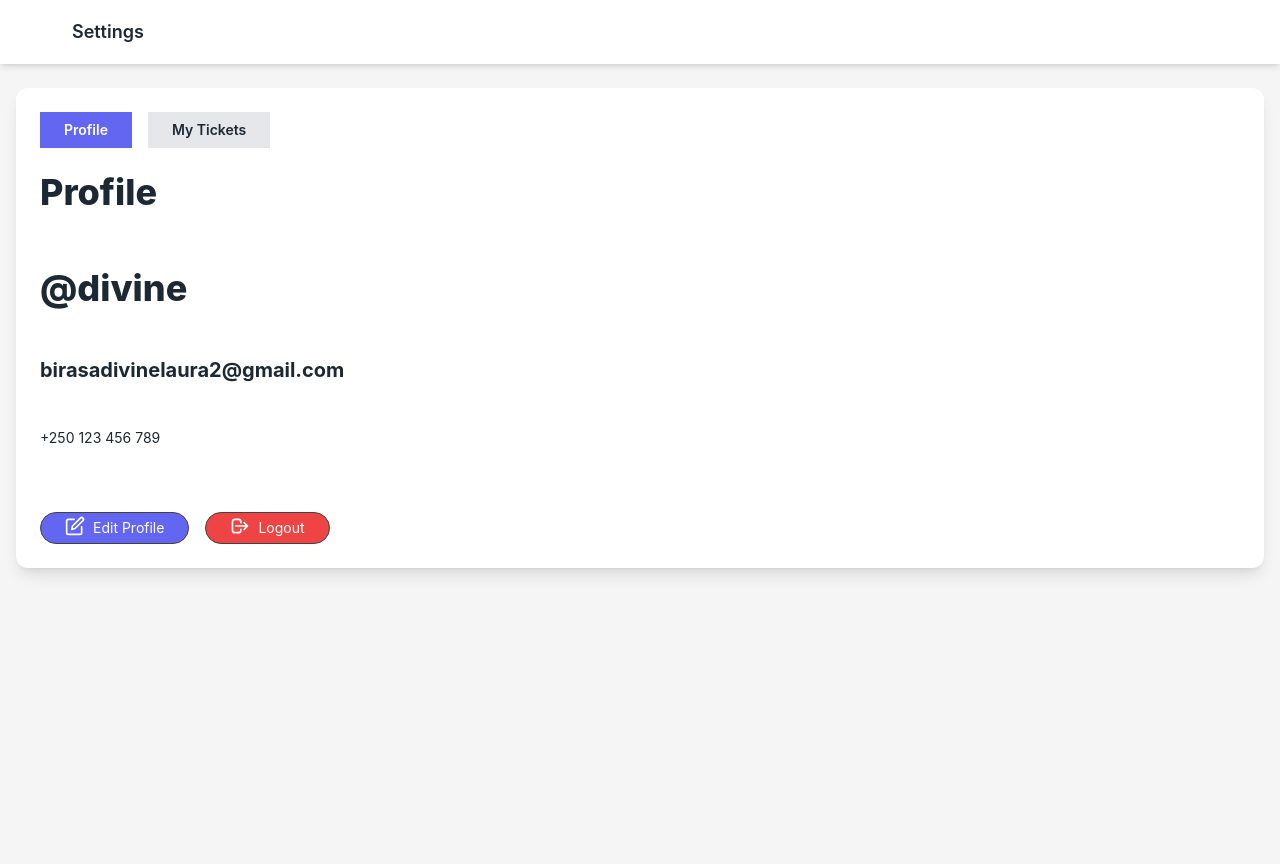
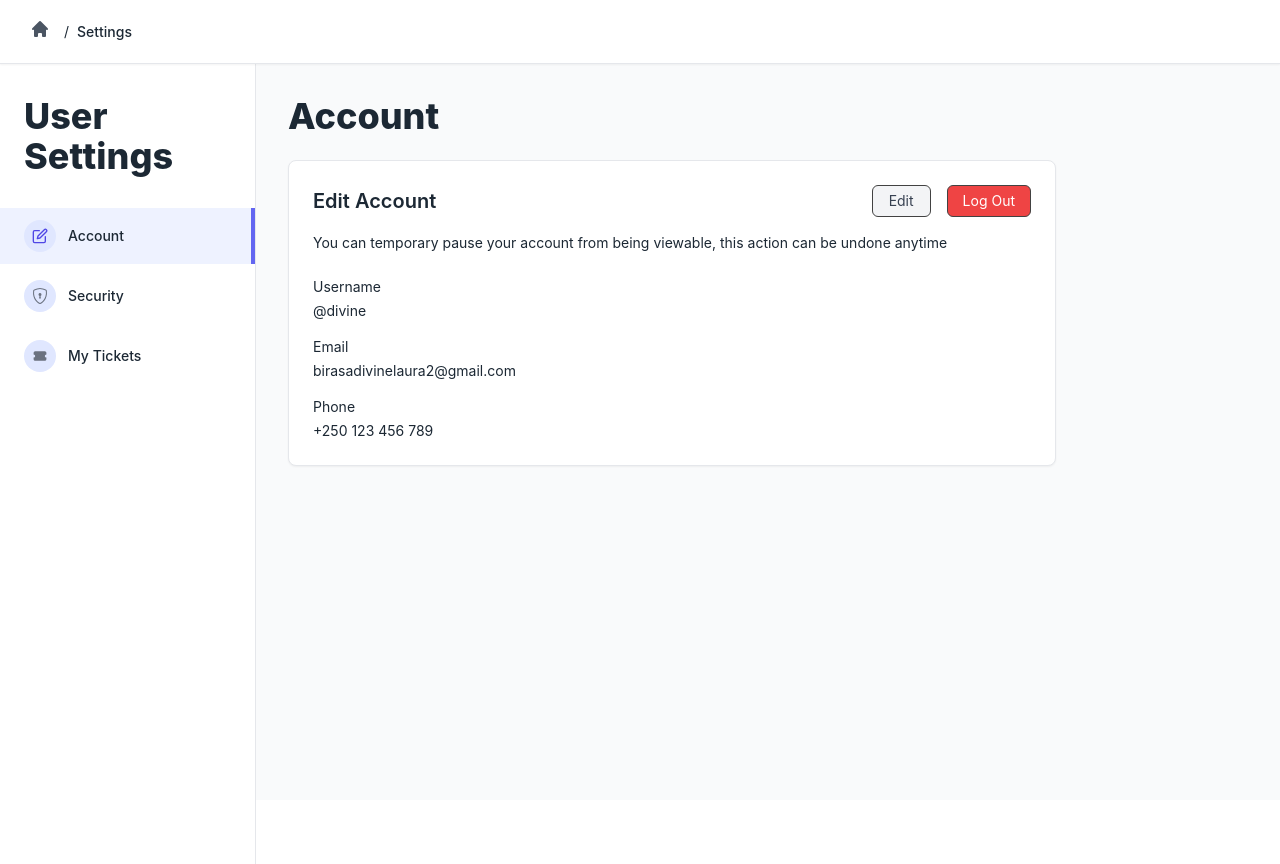
Before and after one commit to BayinganaEdwin/easyGo, a Next.js app: page /profile in a window 1280 px wide. After the commit the page ends 800 px from the top, so only its background shows below. Built offline with nearby package versions, Linux system fonts and the light colour scheme; no server answers.

Commit message:
Settings page/Profile/Tickets

```diff
--- a/src/pages/profile/index.tsx
+++ b/src/pages/profile/index.tsx
@@ -3,9 +3,10 @@ import { Fragment, ReactElement, useState } from 'react';
 import { NextPage } from 'next';
 import AuthLayout from '@layouts/auth';
 import Typography from '@components/shared/typography';
-import { Flex, Button, Input } from 'antd';
-import { HiArrowLeft, HiOutlineLogout, HiTicket } from 'react-icons/hi';
+import { Flex, Button, Input, Checkbox, Divider } from 'antd';
+import { HiArrowLeft, HiOutlineLogout, HiTicket, HiHome } from 'react-icons/hi';
 import { FiEdit, FiCheck } from 'react-icons/fi';
+import { BsShieldLock, BsGear } from 'react-icons/bs';
 import { useRouter } from 'next/router';
 
 const SettingsPage: NextPage & { getLayout?: (page: ReactElement) => ReactElement } = () => {
@@ -13,7 +14,8 @@ const SettingsPage: NextPage & { getLayout?: (page: ReactElement) => ReactElemen
   const [username, setUsername] = useState("@divine");
   const [email, setEmail] = useState("birasadivinelaura2@gmail.com");
   const [phone, setPhone] = useState("+250 123 456 789");
-  const [activeTab, setActiveTab] = useState<'profile' | 'tickets'>('profile');
+  const [activeSection, setActiveSection] = useState<'account' | 'security' | 'preferences' | 'tickets'>('account');
+  const [confirmDelete, setConfirmDelete] = useState(false);
   const router = useRouter();
 
   const handleEditClick = () => {
@@ -31,93 +33,181 @@ const SettingsPage: NextPage & { getLayout?: (page: ReactElement) => ReactElemen
         <title>Settings | EasyGo</title>
       </Head>
 
-      <Flex className="h-16 bg-white px-6 items-center shadow-md sticky top-0 z-10">
-        <Button icon={<HiArrowLeft size={24} />} className="bg-transparent border-none" />
-        <Typography variant="header" className="text-gray-900 text-lg font-semibold ml-4">
+      <Flex className="min-h-screen bg-gray-50 text-gray-800">
+        {/* Header */}
+        <Flex className="fixed top-0 left-0 right-0 h-16 bg-white px-6 items-center z-20 border-b border-gray-200 shadow-sm">
+          <Button
+            icon={<HiHome size={20} />}
+            className="bg-transparent border-none text-gray-600 hover:text-gray-900"
+            onClick={() => router.push('/')}
+          />
+          <Typography className="text-gray-500 text-sm mx-2">/</Typography>
+          <Typography className="text-gray-800 text-lg font-medium">
             Settings
           </Typography>
         </Flex>
 
-      <Flex className="min-h-screen bg-[#f5f5f5] p-4 flex-col">
-        <Flex className="w-full bg-white p-6 rounded-xl shadow-lg mt-2 flex-col">
+        {/* Main Content */}
+        <Flex className="w-full pt-16">
+          {/* Sidebar */}
+          <Flex className="w-64 bg-white min-h-screen flex-col pt-8 fixed left-0 border-r border-gray-200">
+            <Typography variant="header" className="text-gray-800 font-bold text-2xl px-6 mb-8">
+              User Settings
+            </Typography>
 
-          <Flex className="w-full  mb-6 gap-4">
-             <Flex onClick={() => setActiveTab('profile')}>
-          <Typography
-              className={`px-6 py-2  text-lg font-semibold ${activeTab === 'profile' ? 'bg-indigo-500 text-white' : 'bg-gray-200 text-gray-600'}`}>
-              Profile
-            </Typography>
+            <Flex
+              className={`px-6 py-3 mb-1 flex items-center cursor-pointer ${activeSection === 'account' ? 'bg-indigo-50 text-indigo-600 border-r-4 border-indigo-500' : 'text-gray-600 hover:bg-gray-100'}`}
+              onClick={() => setActiveSection('account')}
+            >
+              <Flex className="w-8 h-8 rounded-full bg-indigo-100 items-center justify-center mr-3">
+                <FiEdit size={16} className={activeSection === 'account' ? 'text-indigo-600' : 'text-gray-500'} />
               </Flex>
-               <Flex onClick={() => setActiveTab('tickets')}>
-               <Typography
-              className={`px-6 py-2  text-lg font-semibold ${activeTab === 'tickets' ? 'bg-indigo-500 text-white' : 'bg-gray-200 text-gray-600'}`}
+              <Typography className="font-medium">Account</Typography>
+            </Flex>
+
+            <Flex
+              className={`px-6 py-3 mb-1 flex items-center cursor-pointer ${activeSection === 'security' ? 'bg-indigo-50 text-indigo-600 border-r-4 border-indigo-500' : 'text-gray-600 hover:bg-gray-100'}`}
+              onClick={() => setActiveSection('security')}
             >
-              My Tickets
-            </Typography>
+              <Flex className="w-8 h-8 rounded-full bg-indigo-100 items-center justify-center mr-3">
+                <BsShieldLock size={16} className={activeSection === 'security' ? 'text-indigo-600' : 'text-gray-500'} />
+              </Flex>
+              <Typography className="font-medium">Security</Typography>
+            </Flex>
+
+            <Flex
+              className={`px-6 py-3 mb-1 flex items-center cursor-pointer ${activeSection === 'tickets' ? 'bg-indigo-50 text-indigo-600 border-r-4 border-indigo-500' : 'text-gray-600 hover:bg-gray-100'}`}
+              onClick={() => setActiveSection('tickets')}
+            >
+              <Flex className="w-8 h-8 rounded-full bg-indigo-100 items-center justify-center mr-3">
+                <HiTicket size={16} className={activeSection === 'tickets' ? 'text-indigo-600' : 'text-gray-500'} />
+              </Flex>
+              <Typography className="font-medium">My Tickets</Typography>
             </Flex>
           </Flex>
 
+          {/* Main Content Area */}
+          <Flex className="ml-64 p-8 flex-col flex-1">
+            {activeSection === 'account' && (
+              <Flex className="flex-col w-full max-w-3xl">
+                <Typography variant="header" className="text-gray-800 font-bold text-3xl mb-6">
+                  Account
+                </Typography>
 
-          {activeTab === 'profile' && (
-            <Flex className="w-full flex-col gap-8">
-              <Typography variant="header" className="text-indigo-500 font-bold text-2xl mb-6">
-                Profile
+                <Flex className="bg-white rounded-lg p-6 mb-6 flex-col shadow-sm border border-gray-200">
+                  <Flex className="justify-between items-center mb-4">
+                    <Typography variant="header" className="text-gray-800 font-semibold text-xl">
+                      Edit Account
                     </Typography>
-              {isEditing ? (
-                <Input value={username} onChange={(e) => setUsername(e.target.value)} className="mb-4 text-left text-2xl font-bold w-full" />
-              ) : (
-                <Typography variant="header" className="text-gray-900 text-3xl font-bold mb-4">
-                  {username}
-                </Typography>
-              )}
-              {isEditing ? (
-                <Input value={email} onChange={(e) => setEmail(e.target.value)} className="mb-4 text-left text-xl w-full" />
-              ) : (
-                <Typography variant="subTitle" className="text-gray-500 text-xl mb-3">
-                  {email}
-                </Typography>
-              )}
-              {isEditing ? (
-                <Input value={phone} onChange={(e) => setPhone(e.target.value)} className="mb-6 text-left text-xl w-full" />
-              ) : (
-                <Typography className="text-gray-600 text-lg mb-6">
-                  {phone}
-                </Typography>
-              )}
-              <Flex className="mt-2 gap-4">
+                    <Flex className='gap-4 justify-between items-center'>
                       <Button
-                  icon={isEditing ? <FiCheck size={20} /> : <FiEdit size={20} />}
-                  className="bg-indigo-500 hover:bg-indigo-600 text-white px-6 py-2 rounded-full"
+                        className={`${isEditing ? 'bg-indigo-600 hover:bg-indigo-700' : 'bg-gray-100 hover:bg-gray-200 text-gray-700'} ${isEditing ? 'text-white' : ''} rounded-md px-4`}
                         onClick={handleEditClick}
                       >
-                  {isEditing ? 'Save' : 'Edit Profile'}
+                        {isEditing ? 'Save' : 'Edit'}
                       </Button>
                       <Button
-                  icon={<HiOutlineLogout size={20} />}
-                  className="bg-red-500 hover:bg-red-600 text-white px-6 py-2 rounded-full"
-                  onClick={handleLogout}
+                        className="bg-red-500 hover:bg-red-600 text-white rounded-md"
+                        disabled={!confirmDelete}
                       >
-                  Logout
+                        Log Out
+                      </Button>
+                    </Flex>
+                  </Flex>
+
+                  <Typography className="text-gray-500 mb-4">
+                    You can temporary pause your account from being viewable, this action can be undone anytime
+                  </Typography>
+
+                  <Flex className="flex-col gap-4 mt-2">
+                    <Flex className="flex-col">
+                      <Typography className="text-gray-600 mb-1">Username</Typography>
+                      {isEditing ? (
+                        <Input
+                          value={username}
+                          onChange={(e) => setUsername(e.target.value)}
+                          className="border-gray-300"
+                        />
+                      ) : (
+                        <Typography className="text-gray-800 text-lg">{username}</Typography>
+                      )}
+                    </Flex>
+
+                    <Flex className="flex-col">
+                      <Typography className="text-gray-600 mb-1">Email</Typography>
+                      {isEditing ? (
+                        <Input
+                          value={email}
+                          onChange={(e) => setEmail(e.target.value)}
+                          className="border-gray-300"
+                        />
+                      ) : (
+                        <Typography className="text-gray-800 text-lg">{email}</Typography>
+                      )}
+                    </Flex>
+
+                    <Flex className="flex-col">
+                      <Typography className="text-gray-600 mb-1">Phone</Typography>
+                      {isEditing ? (
+                        <Input
+                          value={phone}
+                          onChange={(e) => setPhone(e.target.value)}
+                          className="border-gray-300"
+                        />
+                      ) : (
+                        <Typography className="text-gray-800 text-lg">{phone}</Typography>
+                      )}
+                    </Flex>
+                  </Flex>
+                </Flex>
+              </Flex>
+            )}
+
+            {activeSection === 'security' && (
+              <Flex className="flex-col w-full max-w-3xl">
+                <Typography variant="header" className="text-gray-800 font-bold text-3xl mb-6">
+                  Security
+                </Typography>
+
+                <Flex className="bg-white rounded-lg p-6 flex-col shadow-sm border border-gray-200">
+                  <Typography variant="header" className="text-gray-800 font-semibold text-xl mb-4">
+                    Password
+                  </Typography>
+
+                  <Button className="bg-indigo-600 hover:bg-indigo-700 text-white w-40 rounded-md">
+                    Change Password
                   </Button>
                 </Flex>
               </Flex>
             )}
 
-          {/* My Tickets Section */}
-          {activeTab === 'tickets' && (
-            <Flex className="flex-col w-full">
-              <Typography variant="header" className="text-indigo-500 font-bold text-2xl mb-6">
+
+            {activeSection === 'tickets' && (
+              <Flex className="flex-col w-full max-w-3xl">
+                <Typography variant="header" className="text-gray-800 font-bold text-3xl mb-6">
                   My Tickets
                 </Typography>
-              <Flex className="w-full bg-indigo-100 p-8 rounded-lg text-lg shadow-md">
-                <Typography className="text-gray-800">
+
+                <Flex className="bg-white rounded-lg p-6 flex-col shadow-sm border border-gray-200">
+                  <Flex className="w-full p-4 border border-gray-200 rounded-lg mb-4 hover:bg-gray-50 cursor-pointer">
+                    <Typography className="text-gray-700">
                       <strong>Route:</strong> Kigali - Musanze <br />
                       <strong>Date:</strong> 24th March 2025 <br />
                       <strong>Ticket ID:</strong> #123456
                     </Typography>
                   </Flex>
+
+                  <Flex className="w-full p-4 border border-gray-200 rounded-lg hover:bg-gray-50 cursor-pointer">
+                    <Typography className="text-gray-700">
+                      <strong>Route:</strong> Kigali - Huye <br />
+                      <strong>Date:</strong> 28th March 2025 <br />
+                      <strong>Ticket ID:</strong> #123789
+                    </Typography>
+                  </Flex>
+                </Flex>
               </Flex>
             )}
+          </Flex>
         </Flex>
       </Flex>
     </Fragment>
```
Lines whose indentation alone changed are shown as unchanged.
